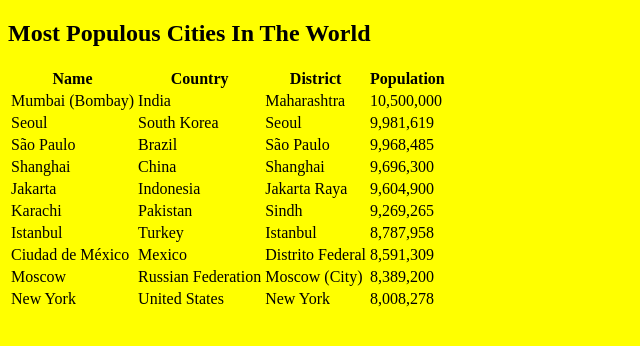
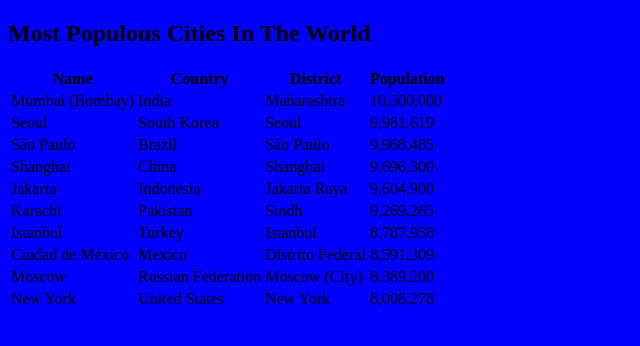
Before and after one commit to saurabhbahl19/DemoPhpNginxMySql, a PHP site: page / in a window 1280 px wide. Shown: the top 346 px of the page, without its empty margins (0-640 px from the left). Run offline with PHP 8.4, Linux system fonts and the light colour scheme; data comes from the database, SQL or seed files in the repository.

Commit message:
color change

```diff
--- a/index.php
+++ b/index.php
@@ -20,7 +20,7 @@
     <meta charset="UTF-8">
     <title>Saurabh you Rock!</title>
 </head>
-<body style="background-color:#FFFF00;">
+<body style="background-color:#0000FF;">
     <h2>Most Populous Cities In The World</h2>
     <table>
     <thead>
```
